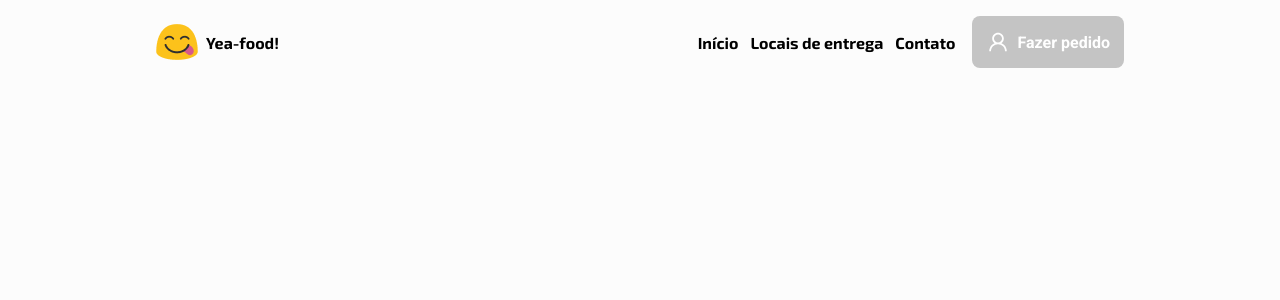
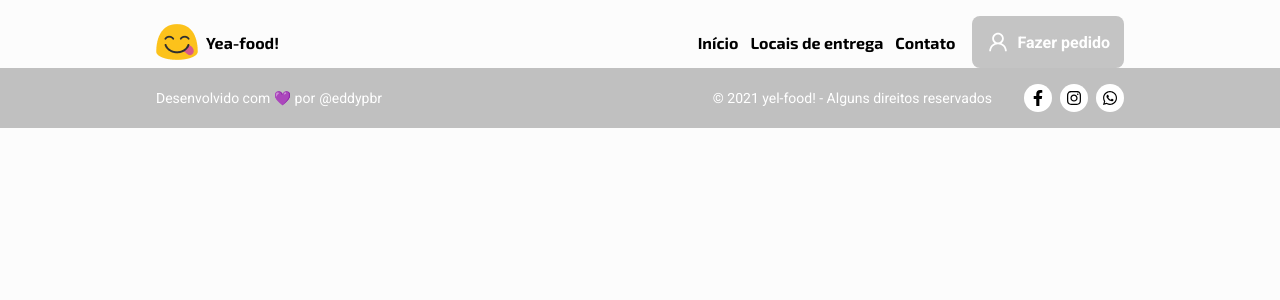
Before and after one commit to EddyPBR/yae-food, a Next.js app: page / in a window 1280 px wide. Shown: the top 300 px of the page. Built offline with nearby package versions, Linux system fonts and the light colour scheme.

Commit message:
feat: enabling Footer component in Home page

```diff
--- a/src/pages/index.tsx
+++ b/src/pages/index.tsx
@@ -1,6 +1,7 @@
 import Head from "next/head";
 
 import { Navbar } from "@components/Navbar";
+import { Footer } from "@components/Footer";
 
 export default function Home() {
   return (
@@ -10,6 +11,7 @@ export default function Home() {
         <meta name="description" content="Generated by create next app" />
       </Head>
       <Navbar />
+      <Footer />
     </>
   );
 }
```
